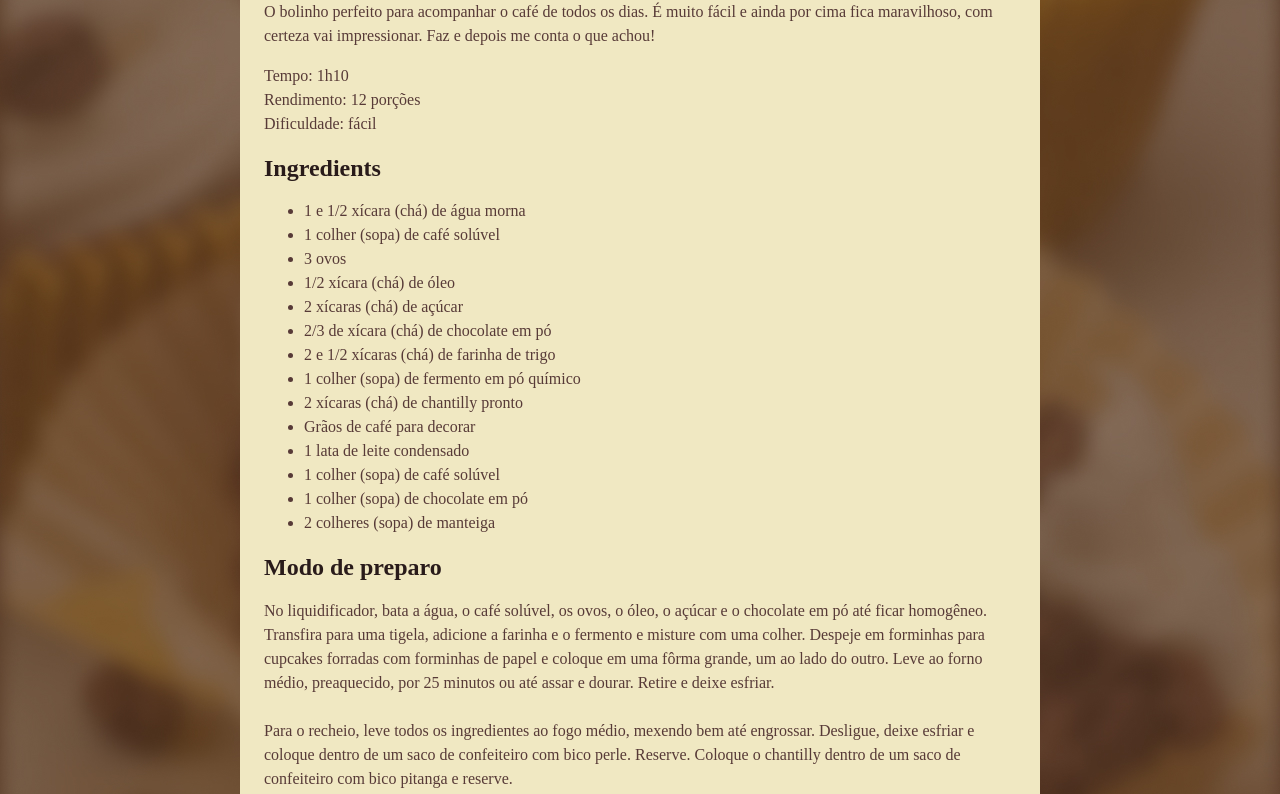
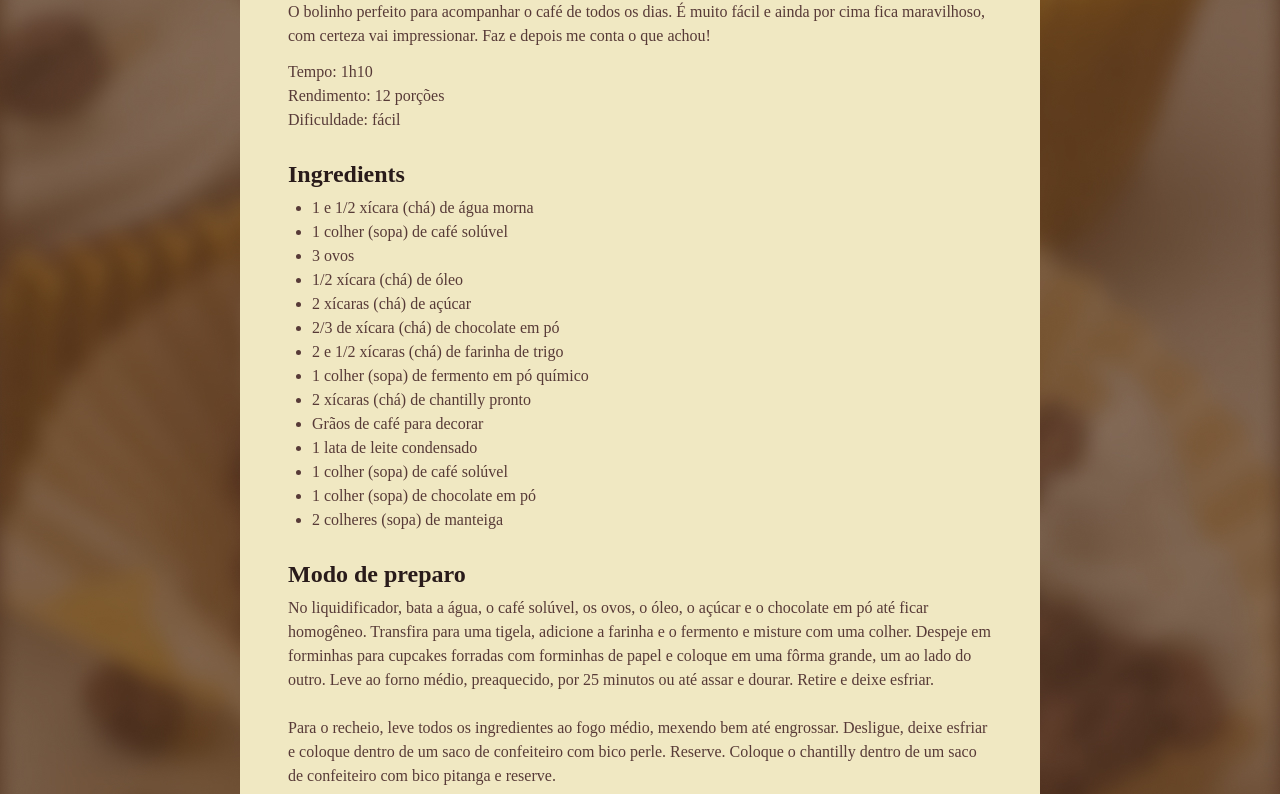
Before and after one commit to joao12243/FirstProject, a plain HTML site: page index.html in a window 1280 px wide. Shown: the part 567-1361 px from the top of the page. Drawn offline with Linux system fonts and the light colour scheme; a web font is replaced by a local one.

Commit message:
personalizando os espaços

```diff
--- a/index.html
+++ b/index.html
@@ -9,13 +9,13 @@
 <meta name="viewport" content="width=device-width, initial-scale=1.0">
 <title>Página de receita</title>
 
-<link rel="stylesheet" href="style.css"
+<link rel="stylesheet" href="style.css">
 </head>
 <body>
 <div id="page">
     <img src="assets/main-image.jpg" alt="Imagem de um Cupcake com graos de cafe e um chantilly">
     <main>
-        <selection id="about">
+        <section id="about">
             <h1>Cupcake de café com chantilly</h1>
             <p>
                 O bolinho perfeito para acompanhar o café de todos os dias. É muito fácil e ainda por cima fica maravilhoso, com certeza vai impressionar. Faz e depois me conta o que achou!
@@ -26,8 +26,8 @@
                 Rendimento: 12 porções <br>
                 Dificuldade: fácil
             </p>
-        </selection>
-        <selection id="ingredients"></selection>
+        </section>
+        <section id="ingredients">
         <h2>Ingredients</h2>
         <ul>
                 <li>1 e 1/2 xícara (chá) de água morna</li>
@@ -44,8 +44,8 @@
                 <li>1 colher (sopa) de café solúvel</li>
                 <li>1 colher (sopa) de chocolate em pó</li>
                 <li>2 colheres (sopa) de manteiga</li>
-        </ul>
-        <selection id="preparation"></selection>
+        </ul></section>
+        <section id="preparation">
         <h2>Modo de preparo</h2>
         <p>
             No liquidificador, bata a água, o café solúvel, os ovos, o óleo, o açúcar e o chocolate em pó até ficar homogêneo. Transfira para uma tigela, adicione a farinha e o fermento e misture com uma colher. Despeje em forminhas para cupcakes forradas com forminhas de papel e coloque em uma fôrma grande, um ao lado do outro. Leve ao forno médio, preaquecido, por 25 minutos ou até assar e dourar. Retire e deixe esfriar.
@@ -55,6 +55,7 @@
             Para a montagem, faça um furo no centro dos cupcakes e recheie com o brigadeiro de café reservado. Decore as superfícies dos cupcakes com o chantilly reservado, fazendo círculos. Decore com grãos de café e leve à geladeira até o momento de servir.
             <br><br>
         </p>
+    </section>
     </main>
 </div>
 </body>
--- a/style.css
+++ b/style.css
@@ -1,3 +1,7 @@
+* {
+    margin: 0;
+    padding: 0;
+}
 :root {
     font-family: "Alice", serif;
     line-height: 150%;
@@ -23,10 +27,22 @@
     border-radius: 16px;
 }
 
+main {
+    padding: 24px;
+}
+
+section + section {
+    margin-top: 24px;
+}
+
+#about p + p {
+    margin-top: 12px;
+}
+
 h1 {
     line-height: 140%;
-    font-family: 40px;
-}
+    font-size: 40px;
+    }
 
 h2 {
     font-size: 24px;
@@ -34,4 +50,10 @@
 
 h1, h2 {
     color: #291B1A;
+    margin-bottom: 4px;
+    line-height: 150%;
 }
+
+ul {
+    padding-left: 24px;
+}
```
